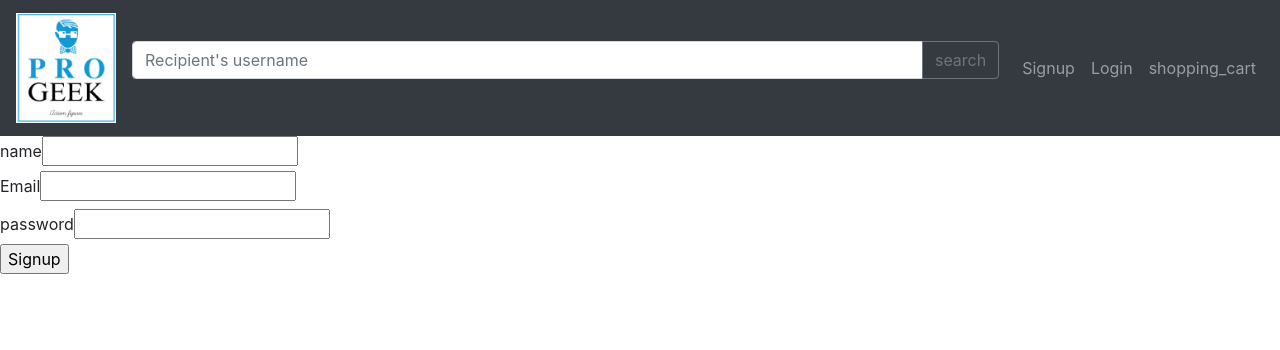
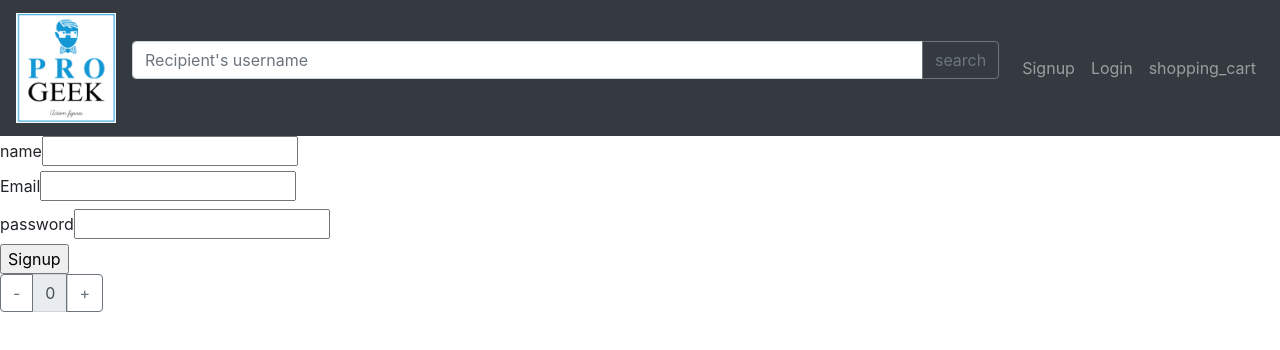
Before and after one commit to camachoroberto/pro-geek-ecommerce-app-front-end-react, a React app: page / in a window 1280 px wide. Shown: the top 350 px of the page. Built offline with nearby package versions, Linux system fonts and the light colour scheme.

Commit message:
-[]+ component done

```diff
--- a/src/components/App.jsx
+++ b/src/components/App.jsx
@@ -2,6 +2,7 @@ import React, { Component } from 'react';
 import '../css/main.scss';
 import NavBar from './navbar/Navbar.jsx';
 import Form from './form/Form.jsx';
+import Counter from './counter/Counter.jsx'
 
 class App extends Component {
   constructor() {
@@ -14,6 +15,8 @@ class App extends Component {
       <div className="body">
         <NavBar />
         <Form name username password />
+        <Counter />
+
       </div>
     );
   }
--- /dev/null
+++ b/src/components/counter/Counter.jsx
@@ -0,0 +1,51 @@
+import React, { Component } from 'react';
+import { InputGroup, Button, FormControl } from 'react-bootstrap';
+
+class Counter extends Component {
+  constructor(props) {
+    super(props);
+    this.state = {
+      counter: 0
+    };
+    this.plus1 = this.plus1.bind(this)
+    this.minus1 = this.minus1.bind(this)
+  }
+
+  plus1() {
+    const counter = this.state.counter;
+    this.setState({
+      counter: counter + 1
+    })
+  }
+
+  minus1() {
+    const counter = this.state.counter;
+    if (counter > 0) {
+      this.setState({
+        counter: counter - 1
+      })
+    }
+  }
+
+  render() {
+    return (
+
+      < div >
+        <InputGroup className="mb-3">
+          <InputGroup.Prepend>
+            <Button variant="outline-secondary" onClick={e => this.minus1(e)}>-</Button>
+            <InputGroup.Text>{this.state.counter}</InputGroup.Text>
+          </InputGroup.Prepend>
+
+          <InputGroup.Append>
+            <Button variant="outline-secondary" onClick={e => this.plus1(e)}>+</Button>
+          </InputGroup.Append>
+        </InputGroup>
+      </div >
+
+    )
+  }
+
+}
+
+export default Counter;
```
